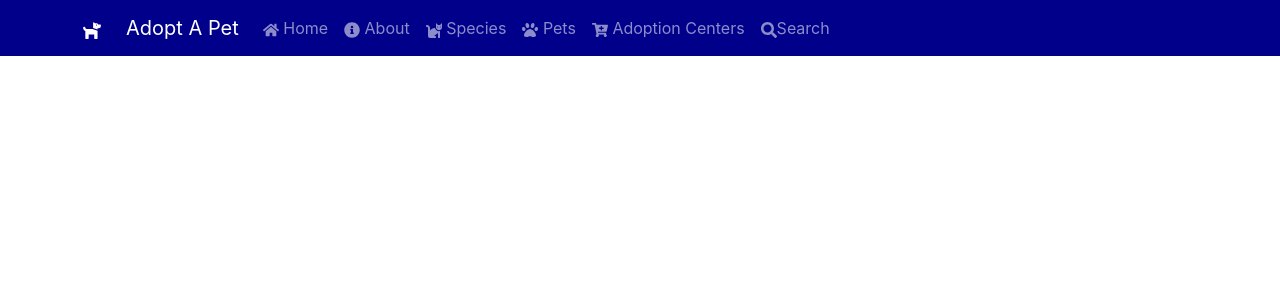
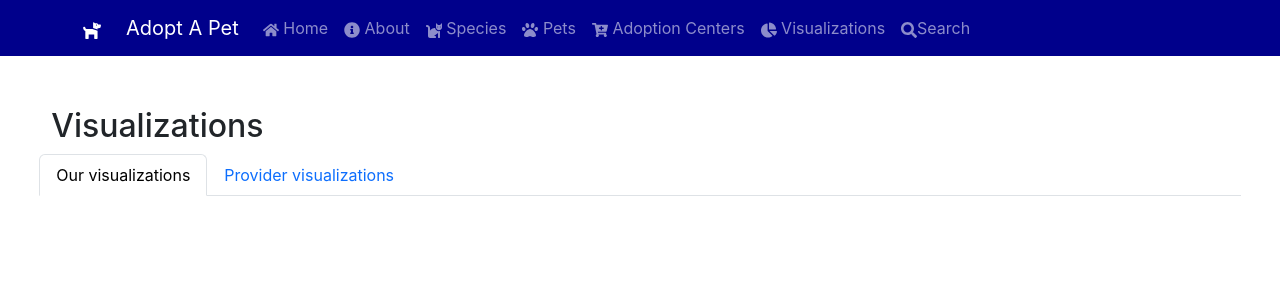
Before and after one commit to Tushar1729-k/AdoptAPet, a React (Create React App) app in the folder front-end/: page /visualizations in a window 1280 px wide. Shown: the top 300 px of the page. Built offline with nearby package versions, Linux system fonts and the light colour scheme; the HTML template or start-up script is replaced by a standard one; what react-google-maps would draw is missing.

Commit message:
template for visualization page

```diff
--- a/front-end/src/GeneralPages/MainSite.js
+++ b/front-end/src/GeneralPages/MainSite.js
@@ -3,7 +3,7 @@ import { useState, useEffect } from 'react'
 import axios from 'axios'
 import { Navbar, Container, Nav, Row, Col } from 'react-bootstrap'
 import { BrowserRouter as Router, Switch, Route} from "react-router-dom"
-import { FaDog, FaHome, FaInfoCircle, FaPaw, FaCat, FaCartPlus, FaSearch } from "react-icons/fa"
+import { FaDog, FaHome, FaInfoCircle, FaPaw, FaCat, FaCartPlus, FaSearch, FaChartPie } from "react-icons/fa"
 import HomePage from "./HomePage"
 import InstancePage from "../InstancePages/PetsInstanceTemplate"
 import AdoptInstanceTemplate from '../InstancePages/AdoptInstanceTemplate'
@@ -11,8 +11,10 @@ import SpeciesInstanceTemplate from '../InstancePages/SpeciesInstanceTemplate'
 import SpeciesModelPage from './SpeciesModelPage'
 import PetsModelPage from './PetsModelPage'
 import AdoptCentersPage from './AdoptCentersPage'
+import VizPage from './VizPage'
 import AboutPage from "./AboutPage"
 import SearchResultsPage from './SearchResultsPage'
+
 const MainSite = () => {
     const [petsData, setPetsData] = useState([])
     const [searchQuery, setSearchQuery] = useState("")
@@ -88,6 +90,7 @@ const MainSite = () => {
                 <Nav.Link href="/sbmodel"><FaCat/> Species</Nav.Link>
                 <Nav.Link href="/apmodel"><FaPaw/> Pets</Nav.Link>
                 <Nav.Link href="/acmodel"><FaCartPlus/> Adoption Centers</Nav.Link>
+                <Nav.Link href="/visualizations"><FaChartPie/> Visualizations</Nav.Link>
                 <Nav.Link href="/search">
                     <FaSearch />Search
                 </Nav.Link>
@@ -111,6 +114,9 @@ const MainSite = () => {
                     </Route>
                     <Route exact path="/acmodel">
                         <AdoptCentersPage fetchPage={fetchPage}/>
+                    </Route>
+                    <Route exact path="/visualizations">
+                        <VizPage fetchPage={fetchPage}/>
                     </Route>
                     <Route exact path="/search">
                         <SearchResultsPage searchQuery={searchQuery} fetchPage={fetchPage} />
--- /dev/null
+++ b/front-end/src/GeneralPages/VizPage.js
@@ -0,0 +1,44 @@
+import React from 'react'
+
+import { Row, Col, Tabs, Tab } from 'react-bootstrap'
+
+
+
+
+
+
+
+import PropTypes from 'prop-types'
+
+const VizPage = ({ fetchPage }) => {
+
+  return (
+    <div style={{ padding: '4vw' }}>
+      <Row xs={1}>
+        <Col>
+          <h2>Visualizations</h2>
+        </Col>
+      </Row>
+      <Row style={{ paddingBottom: '2vh', color: '#00008b' }}>
+        <Tabs defaultActiveKey="our-viz" id="uncontrolled-tab-example" className="mb-3">
+          <Tab eventKey="our-viz" title="Our visualizations">
+
+          </Tab>
+          <Tab eventKey="provider-viz" title="Provider visualizations">
+
+          </Tab>
+        </Tabs>
+      </Row>
+
+
+    </div>
+  )
+
+
+}
+
+VizPage.propTypes = {
+  fetchPage: PropTypes.func
+}
+
+export default VizPage
--- /dev/null
+++ b/front-end/src/GeneralPages/test.html
@@ -0,0 +1 @@
+<p></p>
--- /dev/null
+++ b/front-end/src/GeneralPages/test.js
@@ -0,0 +1 @@
+<p></p>
```
Also changed, not shown: front-end/src/GeneralPages/PetsModelPage.js (indentation only), 2 other files (tests, documents, lock files or other folders).
